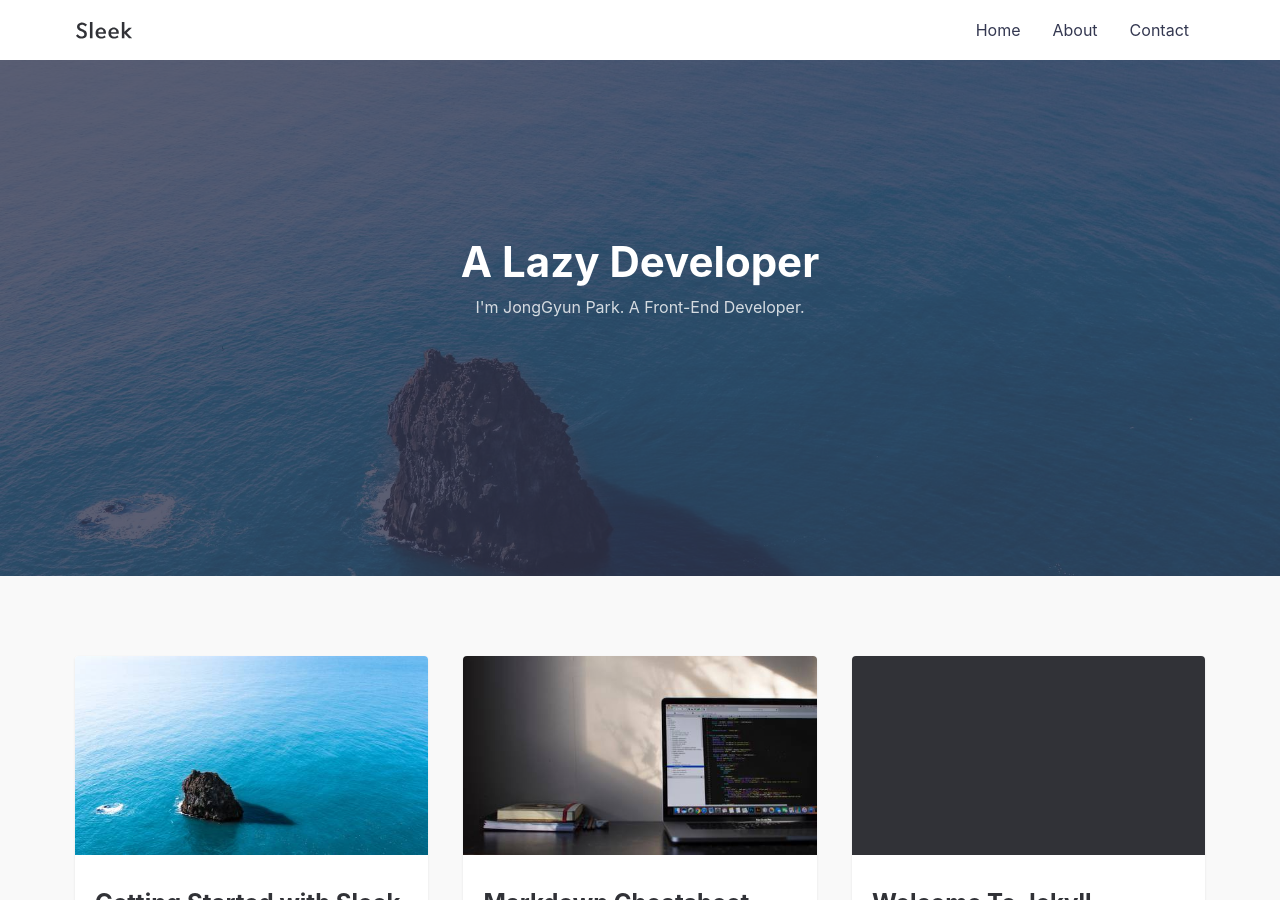
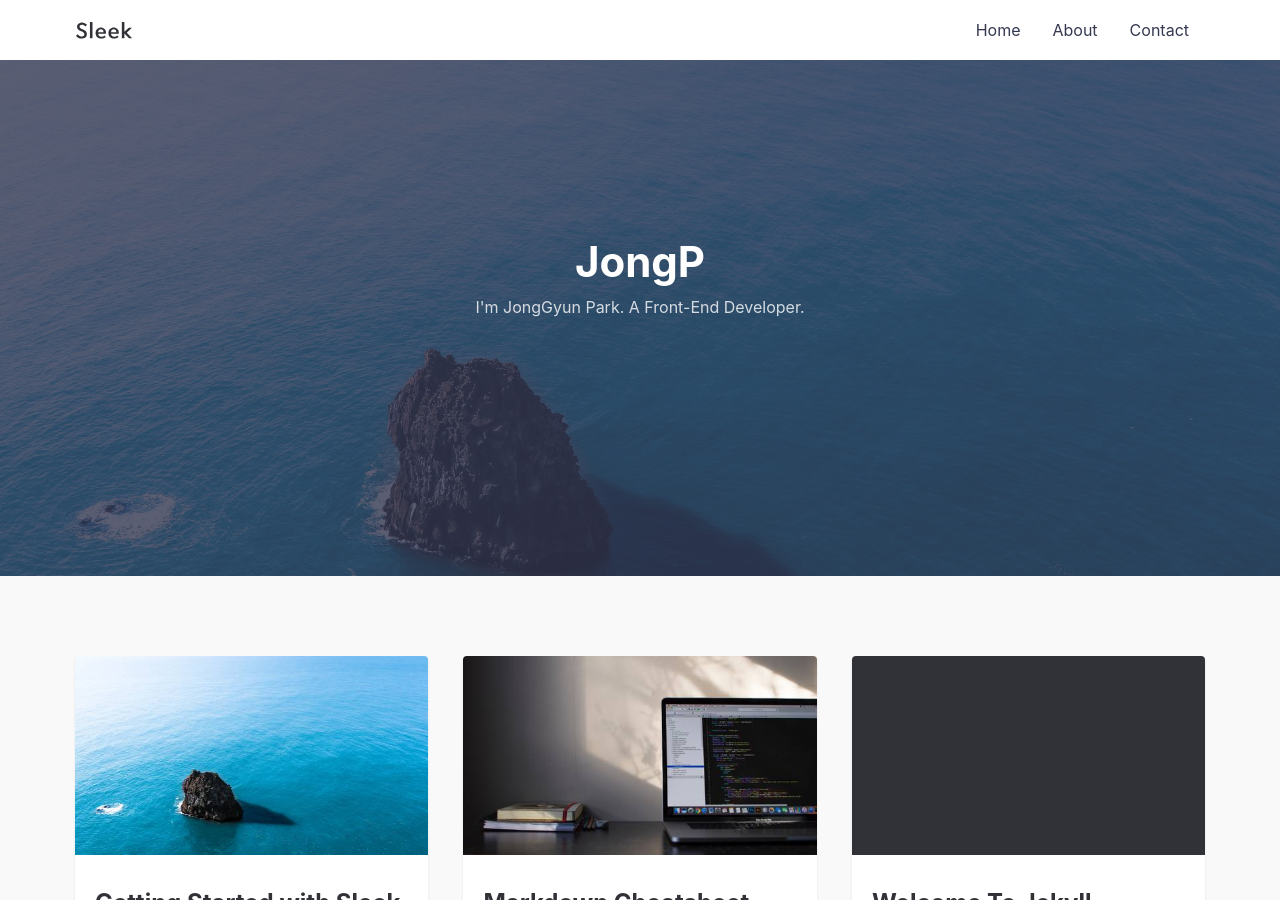
Before and after one commit to jonggyun/jonggyun.github.io, a Jekyll site: the page built from index.md, in a window 1280 px wide and 900 px high. Built offline with Jekyll 4.4.1, drawn with Linux system fonts in a browser that asks for light colours.

Commit message:
modify content

```diff
--- a/_config.yml
+++ b/_config.yml
@@ -2,7 +2,7 @@ title: jongp # your site title
 author: JongGyun Park
 email: jonggyuni@gmail.com # email for form submission, you also have to change it in _js/scripts.js
 description: > # this means to ignore newlines until "baseurl:"
-  HELLO
+  Front-End Developer
 baseurl: "/" # the subpath of your site, e.g. /blog
 url: "https://janczizikow.github.io/sleek" # the base hostname & protocol for your site, e.g. http://example.com
 #twitter_username:  # replace with your_twitter_username or comment to remove link from footer
--- a/_layouts/default.html
+++ b/_layouts/default.html
@@ -20,7 +20,7 @@ layout: compress
 
     <div class="hero lazyload" data-bg="{{site.url}}/assets/img/posts/sleek_lg.jpg">
       <div class="hero__wrap">
-        <h1 class="hero__title">A Lazy Developer</h1>
+        <h1 class="hero__title">JongP</h1>
         <p class="hero__meta">I'm JongGyun Park. A Front-End Developer. </p>
       </div>
     </div>
```
